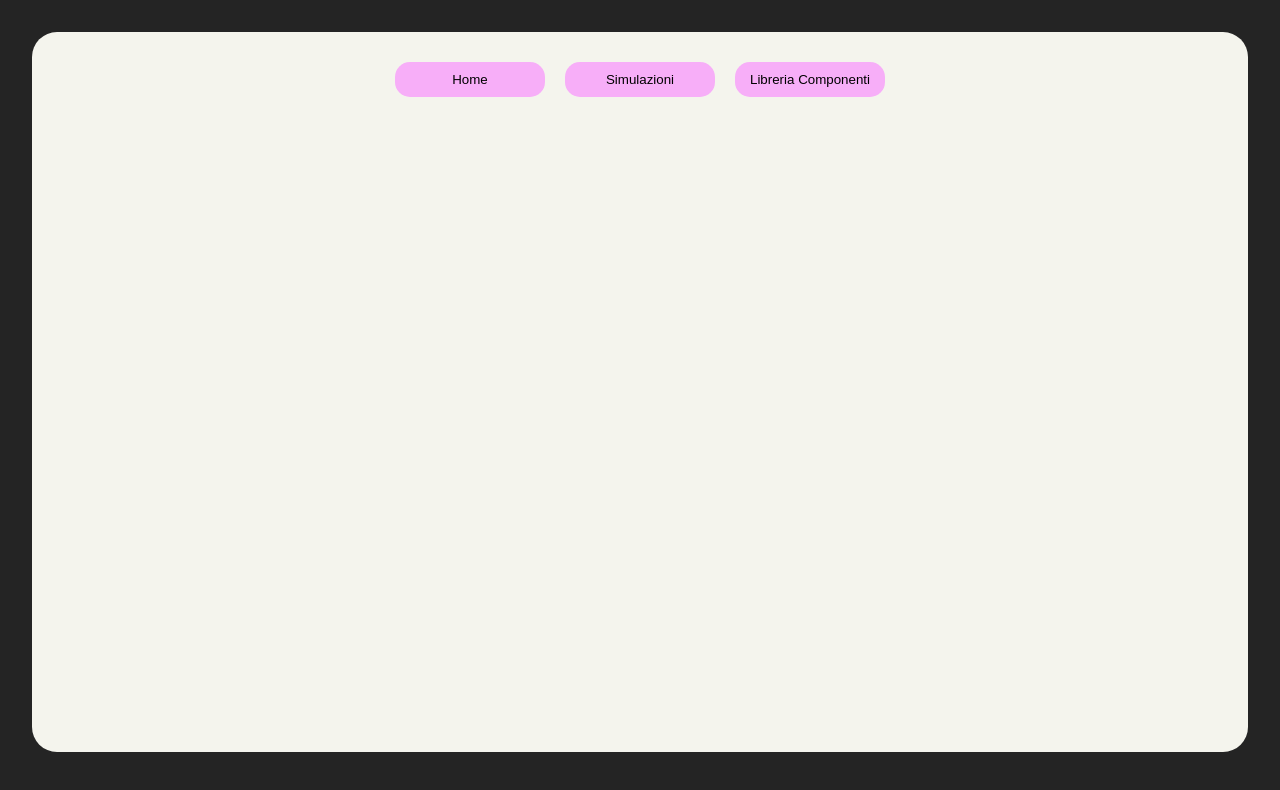
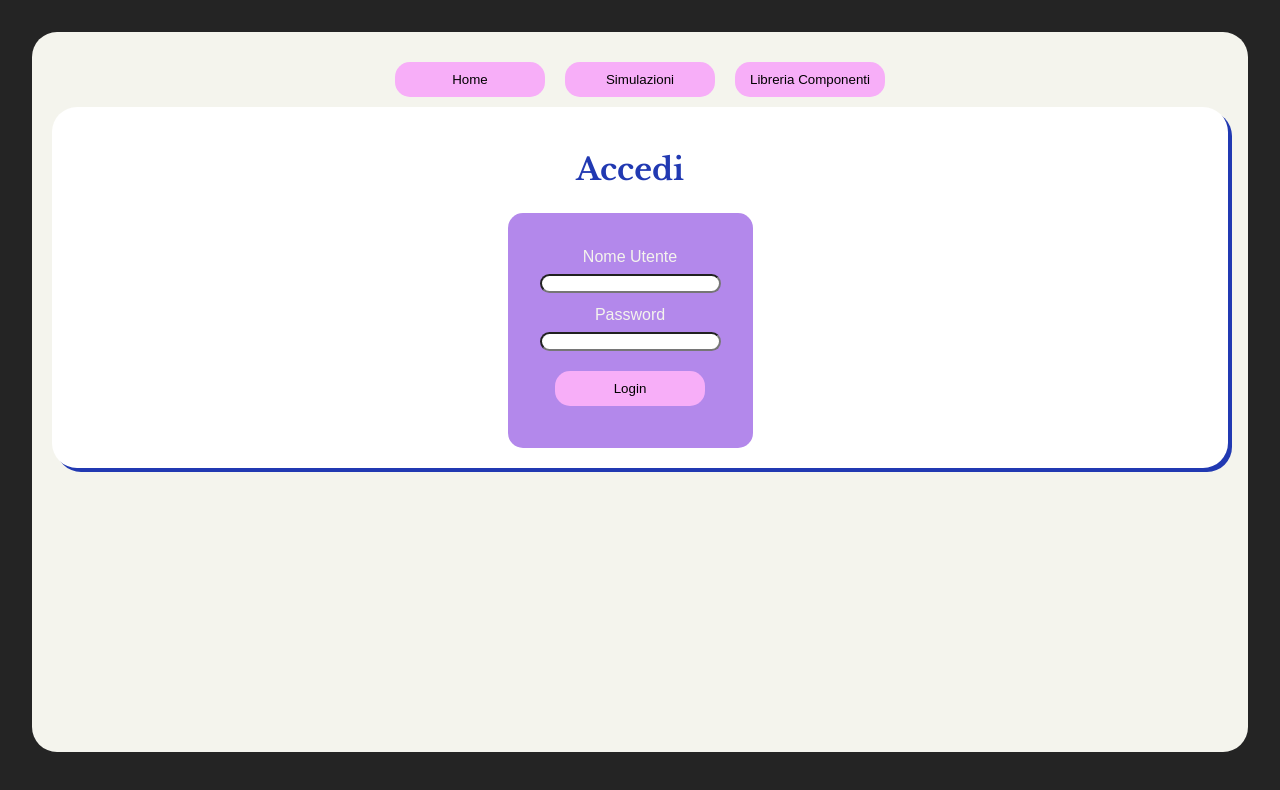
Before and after one commit to jasminarotella/jasminarotella, a React (Vite) app in the folder jasmina-rotella/: page /loginform in a window 1280 px wide. Shown: the top 790 px of the page. Built offline with nearby package versions, Linux system fonts and the light colour scheme.

Commit message:
loginForm

```diff
--- a/jasmina-rotella/src/App.tsx
+++ b/jasmina-rotella/src/App.tsx
@@ -15,6 +15,7 @@ import ModificaOfferta from './pages/Home/Simulazioni/OfferteDiLavoro/modificaOf
 import RimuoviOfferta from './pages/Home/Simulazioni/OfferteDiLavoro/rimuoviOfferte';
 import MainHome from './pages/MainHome.tsx';
 import PersonalHome from './pages/PersonalHome/PersonalHome.tsx';
+import LoginForm from './pages/Home/components/LoginForm.tsx';
 
 interface FormData {
   id: number;
@@ -43,6 +44,7 @@ function App() {
           <Route path="/modificaofferta" element={<ModificaOfferta />} />
           <Route path="/rimuoviofferta" element={<RimuoviOfferta />} />
           <Route path="/personalpage" element={<PersonalHome />} />
+          <Route path="/loginform" element={<LoginForm />} />
         </Routes>
       </Router>
     </div>
--- a/jasmina-rotella/src/pages/Home/Simulazioni/MenuSimulazioni.tsx
+++ b/jasmina-rotella/src/pages/Home/Simulazioni/MenuSimulazioni.tsx
@@ -13,6 +13,9 @@ export const MenuSimulazioni: React.FC = () => {
       <Link to="/#">
         <CustomButton className="button-jas">Esami e Studenti</CustomButton>
       </Link>
+      <Link to="/#">
+        <CustomButton className="button-jas">Template vuoto</CustomButton>
+      </Link>
     </div>
 
   );
--- /dev/null
+++ b/jasmina-rotella/src/pages/Home/components/LoginForm.tsx
@@ -0,0 +1,110 @@
+import React, { useState } from 'react';
+import BoxJas from './BoxJas/BoxJas';
+import CustomButton from './Button';
+import { userSchema } from '../../../types/user';
+import { useNavigate } from 'react-router-dom';
+
+const LoginForm: React.FC = () => {
+    const formStyle: React.CSSProperties = {
+        backgroundColor: 'var(--color4)',
+        color: 'var(--color1)',
+        borderRadius: 'var(--border-radius)',
+        padding: '2em',
+        maxWidth: '300px',
+        display: 'flex',
+        flexDirection: 'column',
+        alignItems: 'center',
+        justifyContent: 'center',
+        gap: '10px'
+    };
+
+    const labelStyle: React.CSSProperties = {
+        textAlign: 'center',
+        display: 'flex',
+        alignItems: 'center',
+        justifyContent: 'center',
+        marginBottom: '5px'
+    };
+
+    const inputStyle: React.CSSProperties = {
+        borderRadius: 'var(--border-radius)',
+        display: 'flex',
+        alignItems: 'center',
+        justifyContent: 'center'
+    };
+
+    const navigate = useNavigate();
+
+    // Credenziali "corrette" hard-coded
+    const [user] = useState<userSchema>({
+        nomeutente: 'jasminarotella',
+        password: 'ciao1234'
+    });
+
+    const [inputAccount, setInputAccount] = useState<userSchema>({
+        nomeutente: '',
+        password: ''
+    });
+
+    const [credenzialiGiuste, setCredenzialiGiuste] = useState(false);
+
+    const handleInputChange = (e: React.ChangeEvent<HTMLInputElement>) => {
+        const { id, value } = e.target;
+        setInputAccount((prev) => ({
+            ...prev,
+            [id]: value,
+        }));
+    };
+
+    const handleSubmit = (e: React.FormEvent<HTMLFormElement>) => {
+        e.preventDefault();
+        if (
+            inputAccount.nomeutente === user.nomeutente &&
+            inputAccount.password === user.password
+        ) {
+            console.log("Credenziali giuste");
+            setCredenzialiGiuste(true);
+            // Ad esempio, per reindirizzare dopo il login:
+            // navigate('/dashboard');
+        } else {
+            console.log("Credenziali errate");
+        }
+    };
+
+    return (
+        <BoxJas title={
+            <>
+                <h3 className='title1'>Accedi</h3>
+                <form style={formStyle} className='form-style' onSubmit={handleSubmit}>
+                    <div key="1">
+                        <label style={labelStyle} htmlFor='nomeutente'>
+                            Nome Utente
+                        </label>
+                        <input
+                            type="text"
+                            style={inputStyle}
+                            id='nomeutente'
+                            onChange={handleInputChange}
+                            required
+                        />
+                    </div>
+                    <div key="2">
+                        <label style={labelStyle} htmlFor='password'>
+                            Password
+                        </label>
+                        <input
+                            type="password"
+                            style={inputStyle}
+                            id='password'
+                            onChange={handleInputChange}
+                            required
+                        />
+                    </div>
+                    <CustomButton type='submit'>Login</CustomButton>
+                </form>
+            </>
+        } />
+    );
+};
+
+export default LoginForm;
--- a/jasmina-rotella/src/pages/PersonalHome/PersonalHome.tsx
+++ b/jasmina-rotella/src/pages/PersonalHome/PersonalHome.tsx
@@ -13,7 +13,9 @@ const PersonalHome: React.FC = () => {
                 title={"Bentornata Jas"}
                 description={
                     <div className='login'>
+                        <Link to={'/loginform'}>
                         <CustomButton>Accedi</CustomButton>
+                        </Link>
                     </div>
                 }
             />
--- /dev/null
+++ b/jasmina-rotella/src/types/user.tsx
@@ -0,0 +1,5 @@
+export interface userSchema {
+    nomeutente: String,
+    email?: String,
+    password: String,
+}
```
Also changed, not shown: 1 other file (tests, documents, lock files or other folders).
